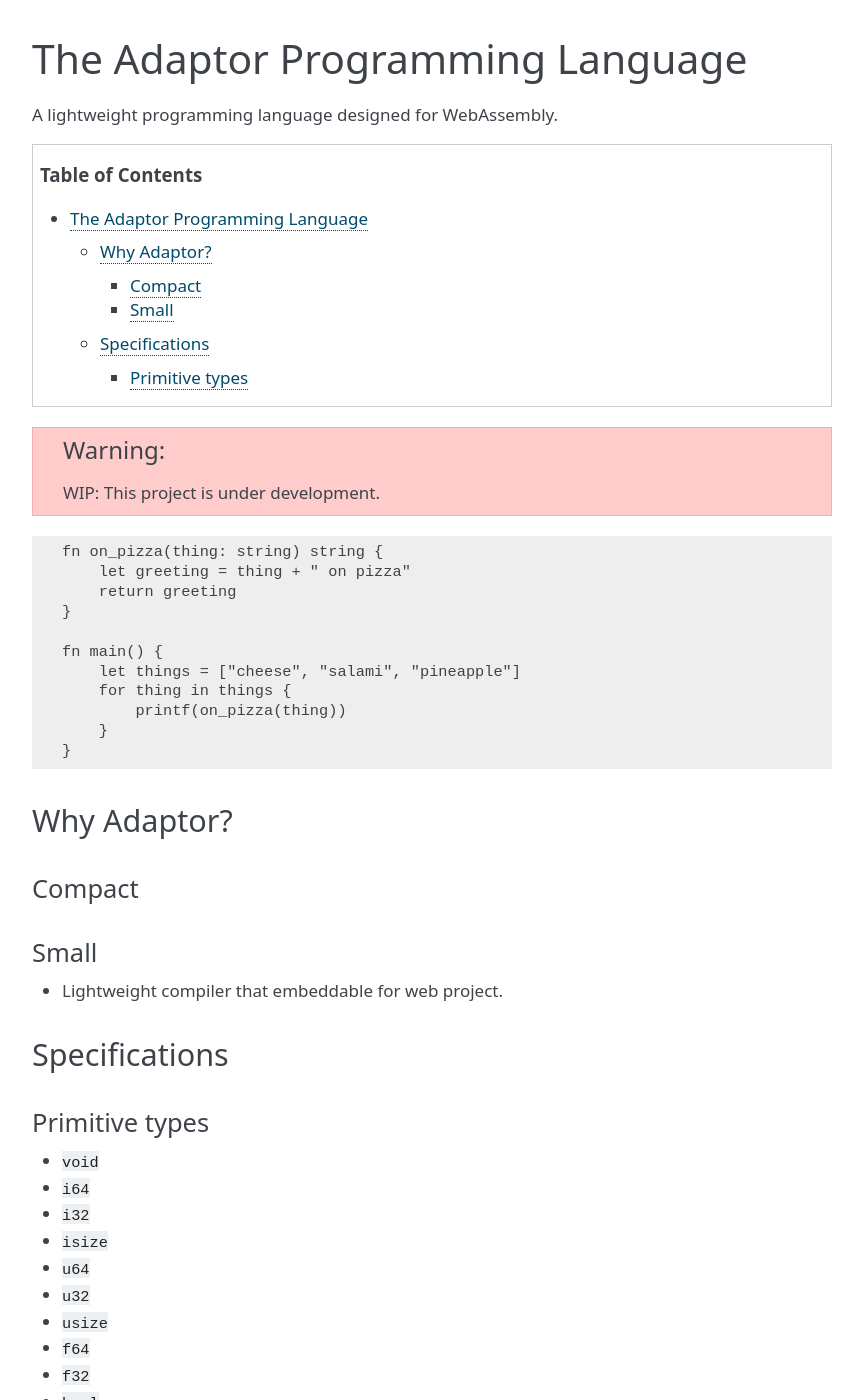
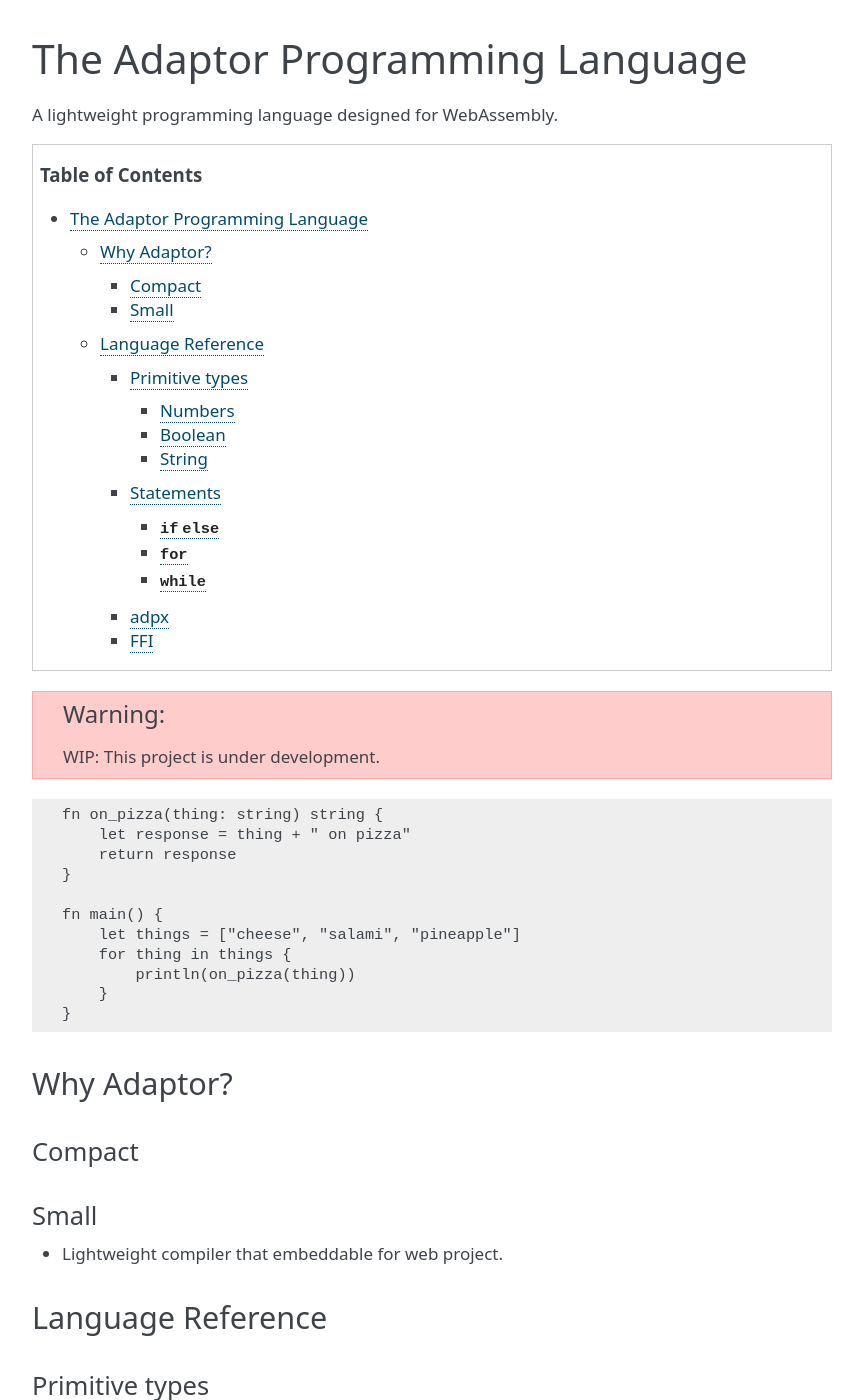
Before and after one commit to adaptor-lang/adaptor, a Sphinx documentation site: the page built from docs/index.rst, in a window 1280 px wide and 1400 px high. Shown: the whole window, without its empty margins (168-1031 px from the left). Built offline with Sphinx 7.4.7, drawn with Linux system fonts in a browser that asks for light colours; some of the changed text lies outside the part shown.

Commit message:
remove C code

```diff
--- a/docs/index.rst
+++ b/docs/index.rst
@@ -13,33 +14,36 @@ A lightweight programming language designed for WebAssembly.
 .. code-block:: plaintext
 
     fn on_pizza(thing: string) string {
-        let greeting = thing + " on pizza"
-        return greeting
+        let response = thing + " on pizza"
+        return response
     }
 
     fn main() {
         let things = ["cheese", "salami", "pineapple"]
         for thing in things {
-            printf(on_pizza(thing))
+            println(on_pizza(thing))
         }
     }
 
 Why Adaptor?
-------------
+============
 
 Compact
-^^^^^^^
+-------
 
 Small
-^^^^^
+-----
 
 * Lightweight compiler that embeddable for web project.
 
-Specifications
---------------
+Language Reference
+==================
 
 Primitive types
-^^^^^^^^^^^^^^^
+---------------
+
+Numbers
+^^^^^^^
 
 * ``void``
 
@@ -59,6 +63,38 @@ Primitive types
 
 * ``f32``
 
+Boolean
+^^^^^^^
+
 * ``bool``
 
+String
+^^^^^^
+
 * ``string``
+
+Statements
+----------
+
+``if else``
+^^^^^^^^^^^
+
+``for``
+^^^^^^^
+
+``while``
+^^^^^^^^^
+
+adpx
+----
+
+.. code-block::
+
+   ctx.html(
+     _ {
+       h1("Hello world")
+     }
+   )
+
+FFI
+---
```
Also changed, not shown: other parts of docs/index.rst (+2 -1 lines), 3 other files.
